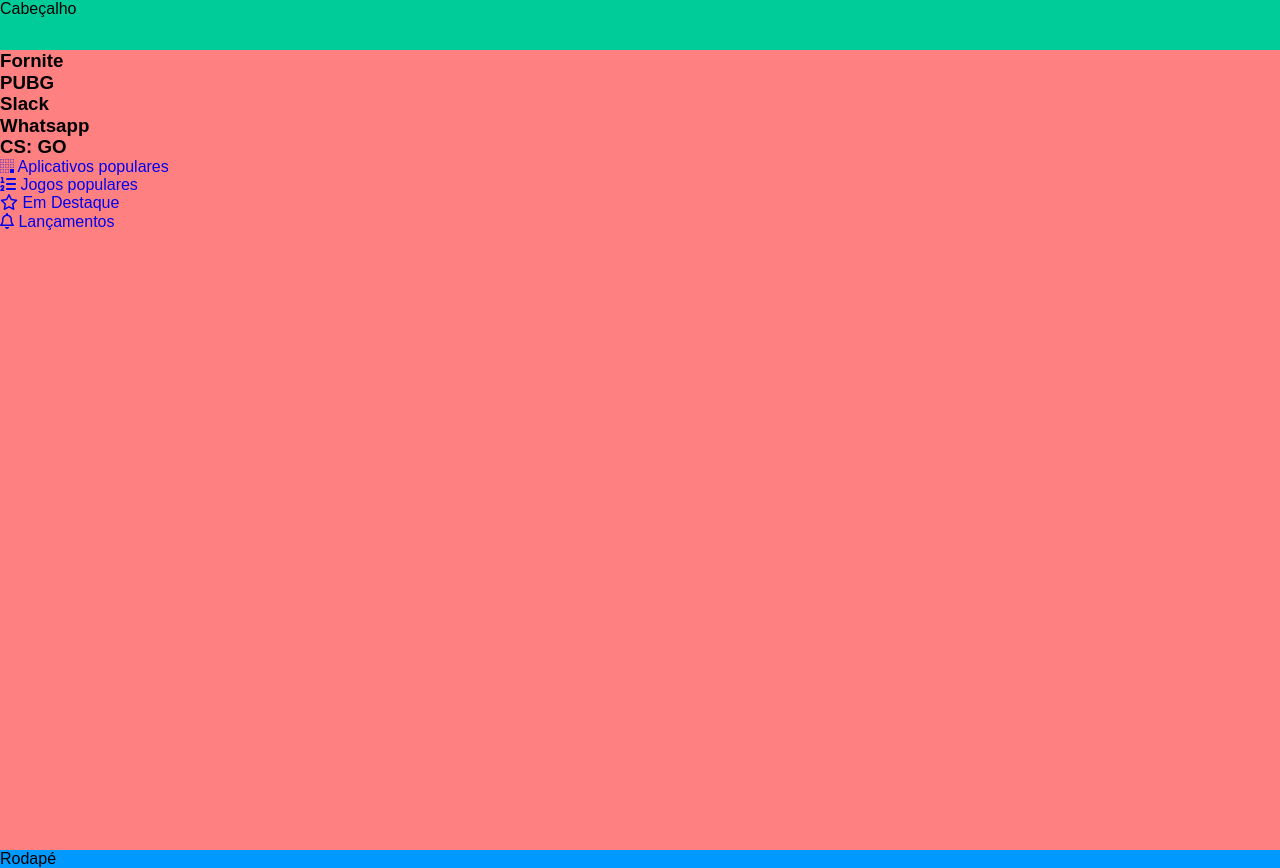
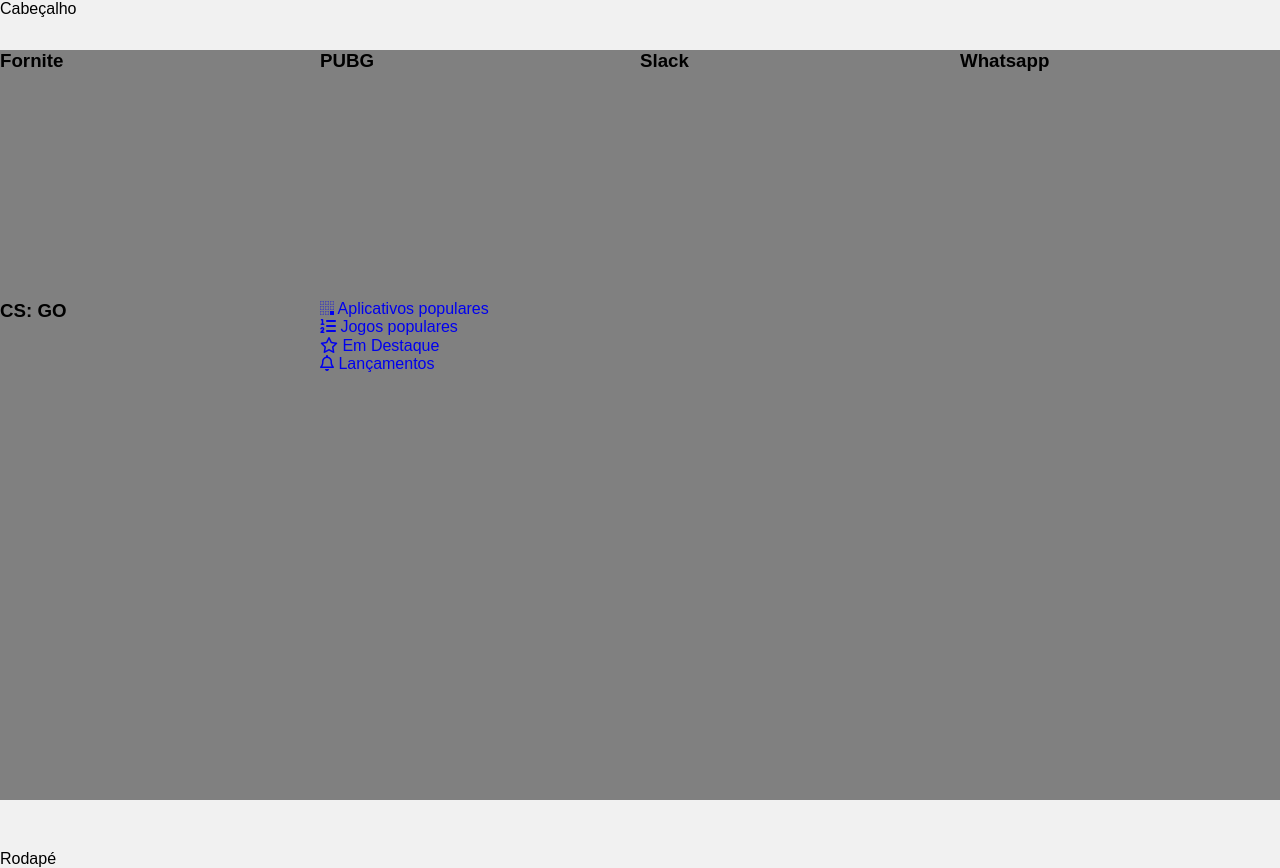
Before and after one commit to RhamandaLima/css-grid, a plain HTML site: page index.html in a window 1280 px wide. Drawn offline with Linux system fonts and the light colour scheme.

Commit message:
Add .destaques

```diff
--- a/assets/css/destaques.css
+++ b/assets/css/destaques.css
@@ -0,0 +1,7 @@
+.destaques {
+    background: grey;
+    display: grid;
+    grid-template-columns: 25% 25% 25% 25%;
+    grid-template-rows: 33.33% 33.33% 33.33%;
+    height: calc(100vh - 50px);
+}
--- a/assets/css/style.css
+++ b/assets/css/style.css
@@ -11,16 +11,13 @@
 }
 
 .cabecalho {
-    background: #00cc99;
     grid-area: cabecalho;
 }
 
 .conteudo {
-    background: #ff8080;
     grid-area: conteudo;
 }
 
 .rodape {
-    background: #0099ff;
     grid-area: rodape;
 }
```
